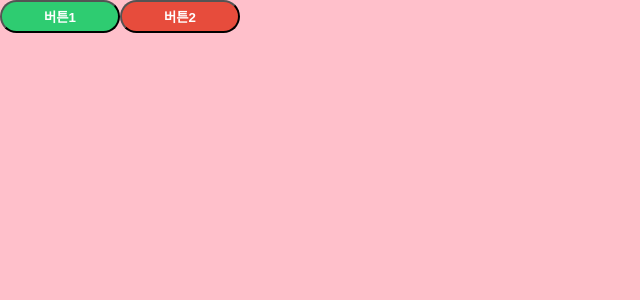
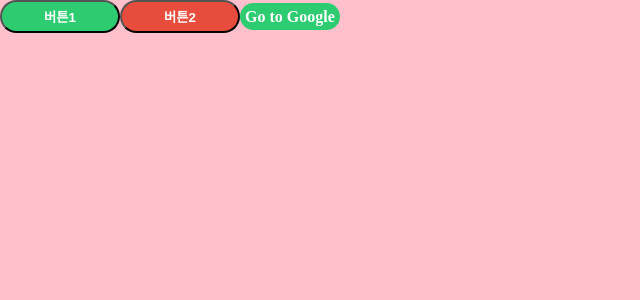
Before and after one commit to pongdang/blog.pongdang.me, a React (Create React App) app: page / in a window 1280 px wide. Shown: the top 300 px of the page, without its empty margins (0-640 px from the left). Built offline with nearby package versions, Linux system fonts and the light colour scheme.

Commit message:
a 버튼 만들고 스타일 적용

```diff
--- a/src/App.js
+++ b/src/App.js
@@ -2,8 +2,8 @@
 
 const GlobalStyle = createGlobalStyle`
 body {
+  margin:0;
   padding:0;
-  margin:0;
 }
 `;
 function App() {
@@ -13,6 +13,7 @@
       <Container>
         <Button>버튼1</Button>
         <Button danger>버튼2</Button>
+        <Anchor href="http://google.com">Go to Google</Anchor>
       </Container>
     </>
   );
@@ -39,4 +40,8 @@
   background-color: ${(props) => (props.danger ? "#e74c3c" : "#2ecc71")};
 `;
 
+const Anchor = styled(Button.withComponent("a"))`
+  text-decoration: none;
+`;
+
 export default App;
```
